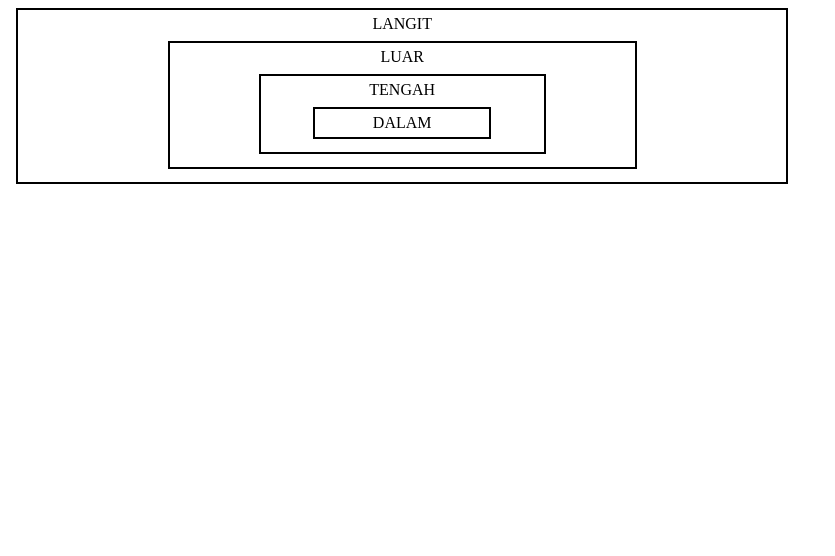
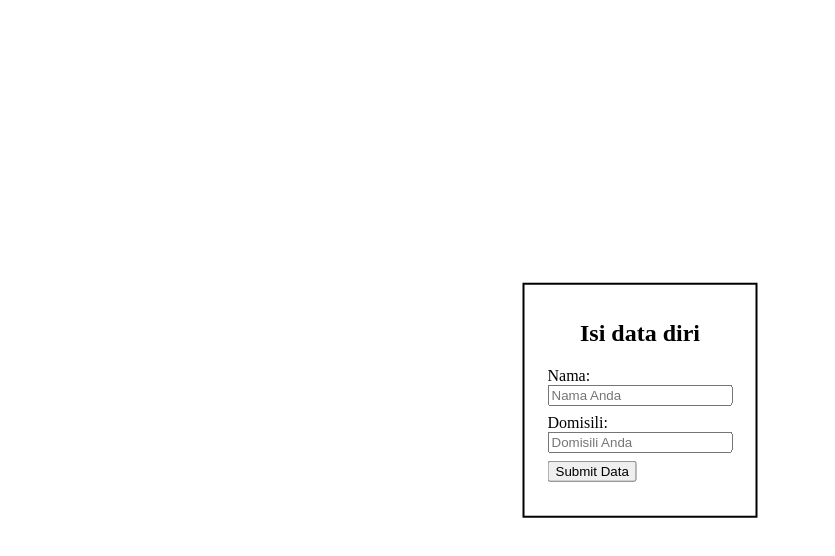
Before and after one commit to DewaAgie/DicodingFrontEndPemula, a plain HTML site: page index.html in a window 1280 px wide. Shown: the whole page, without its empty margins (0-835 px from the left). Drawn offline with Linux system fonts and the light colour scheme.

Commit message:
form event

```diff
--- a/index.html
+++ b/index.html
@@ -1,28 +1,45 @@
 <!DOCTYPE html>
 <html>
     <head>
-        <title>Capturing World</title>
+        <title>Form World</title>
         <style>
-          body * {
-            margin: 8px;
-            padding: 5px;
-            border: 1px solid black;
-            border-width:2px;
-            width: 60%;
+            .contents{
+                position: fixed;
+                top: 50%;
+                left: 50%;
+                transform: translate(-50%, -50%);
+                border: 1px solid black;
+                border-width:2px;
+                padding : 15px;
+            }
+            .form-element{
+                margin: 8px;
+                align-items: left;
             }
         </style>
     </head>
     <body>
-        <div align="center" id="langit">LANGIT
-            <div align="center" id="luar">LUAR
-                <div align="center" id="tengah">TENGAH
-                    <div align="center" id="dalam">DALAM</div>
-                </div>
+        <div class="contents">
+            <h2 align="center"> Isi data diri</h2>
+            <div class="formContent">
+                <form id="formDataDiri">
+                    <div class="form-element">
+                        <label for="nama">Nama:</label><br>
+                        <input type="text" id="nama" name="nama" placeholder="Nama Anda" required><br>
+                    </div>
+                    <div class="form-element">
+                        <label for="domisili">Domisili:</label><br>
+                        <input type="text" id="domisili" name="domisili" placeholder="Domisili Anda" required><br>
+                    </div>
+                    <div class="form-element">
+                        <input type="submit" value="Submit Data">
+                    </div>
+                </form>
             </div>
+            <h3 id="messageAfterSubmit"></h3>
         </div>
-
         <script src="index.js">
-            // tulis kode Anda di sini
+            // masukkan kodemu di sini
         </script>
     </body>
 </html>
--- a/index.js
+++ b/index.js
@@ -1,6 +1,9 @@
-const divs = document.getElementsByTagName("div");
-for(let el of divs){
-    el.addEventListener("click", function(){
-        alert("ELEMEN "+el.getAttribute("id").toUpperCase());
-    }, true)
-}
+const submitForm = document.getElementById('formDataDiri');
+submitForm.addEventListener('submit', function(e){
+  const nama = document.getElementById('nama').value;
+  const domisili = document.getElementById('domisili').value;
+  const message = `Halo ${nama} bagaimana cuacanya di ${domisili}`
+
+  document.getElementById('messageAfterSubmit').innerText = message
+  e.preventDefault();
+})
```
